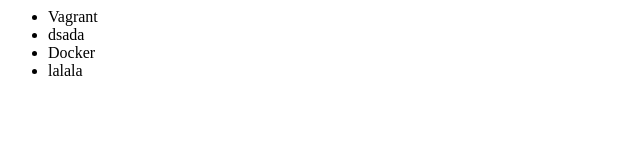
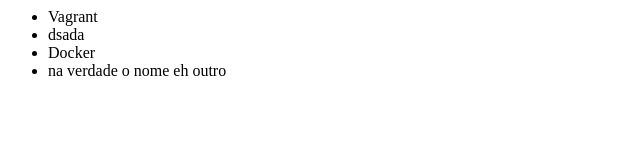
Before and after one commit to guilherme-maciel99/aluragit, a plain HTML site: page index.html in a window 1280 px wide. Shown: the whole page, without its empty margins (0-640 px from the left). Drawn offline with Linux system fonts and the light colour scheme.

Commit message:
renomeando curso

```diff
--- a/index.html
+++ b/index.html
@@ -8,7 +8,7 @@
         <li>Vagrant</li>
         <li>dsada</li>
         <li>Docker</li>
-        <li>lalala</li>
+        <li>na verdade o nome eh outro</li>
     </ul>
 </body>
 </html>
```
